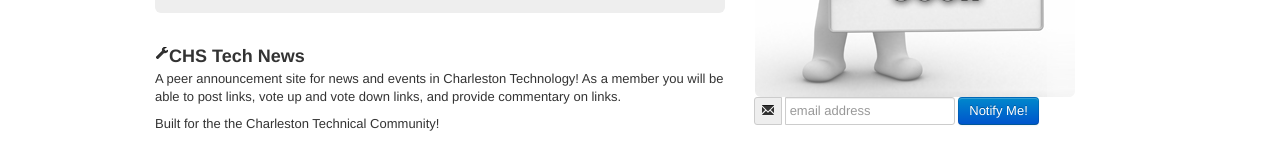
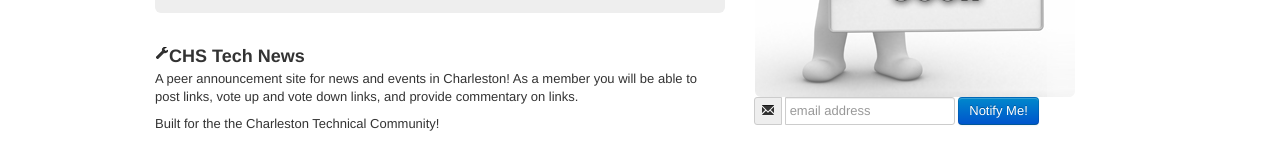
Before and after one commit to twilson63/chstechnews, a website: page public/index.html in a window 1280 px wide. Shown: the part 293-442 px from the top of the page. Drawn offline with nearby package versions, Linux system fonts and the light colour scheme.

Commit message:
update details

```diff
--- a/package.json
+++ b/package.json
@@ -1,6 +1,6 @@
 {
   "name": "chstechnews",
-  "version": "0.0.3",
+  "version": "0.0.4",
   "dependencies": {
     "union": "~0.3.4",
     "flatiron": "~0.2.8",
--- a/public/index.html
+++ b/public/index.html
@@ -49,7 +49,7 @@
           </div>
 
           <h3><i class="icon-wrench"></i>CHS Tech News</h3>
-          <p>A peer announcement site for news and events in Charleston Technology!  As a member you will be able to post links, vote up and vote down links, and provide commentary on links.</p>
+          <p>A peer announcement site for news and events in Charleston!  As a member you will be able to post links, vote up and vote down links, and provide commentary on links.</p>
           <p>Built for the the Charleston Technical Community!</p>
         </div>
         <div class="span4" ng-controller="EmailCtrl">
```
